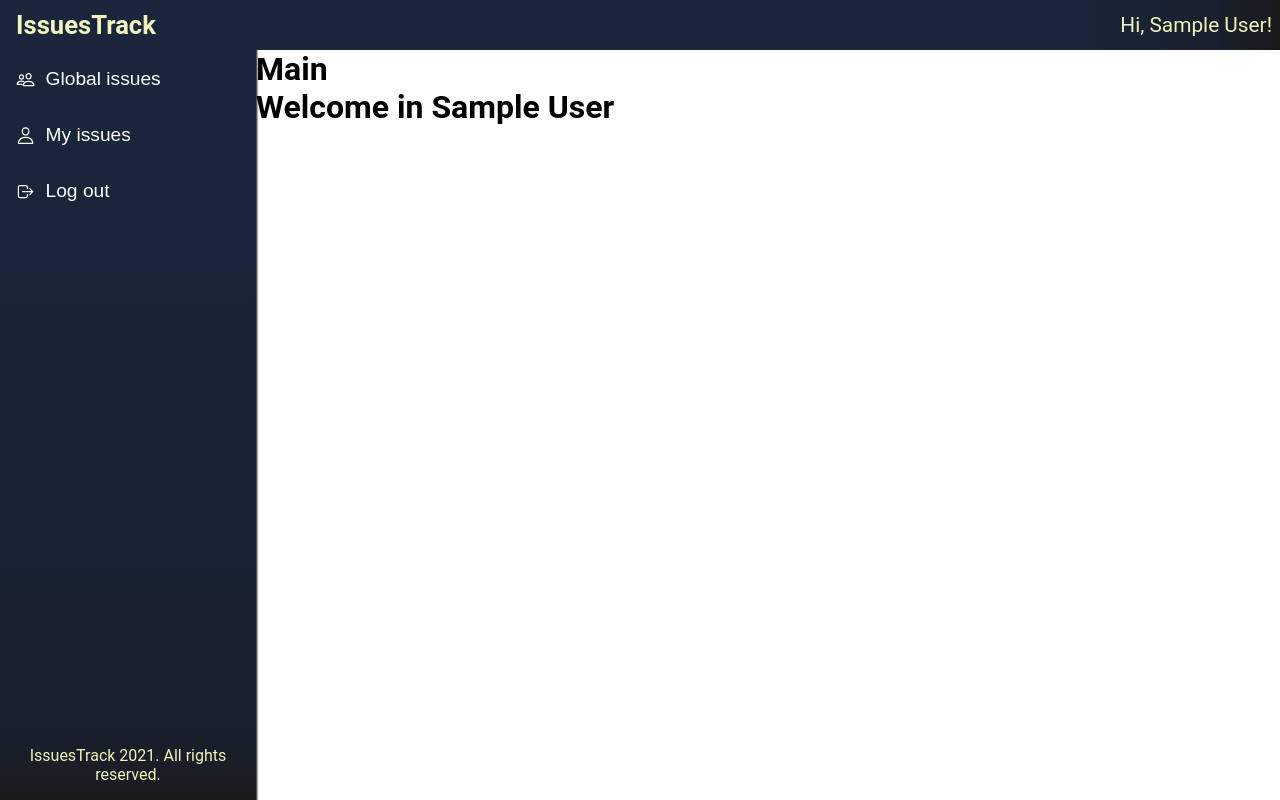
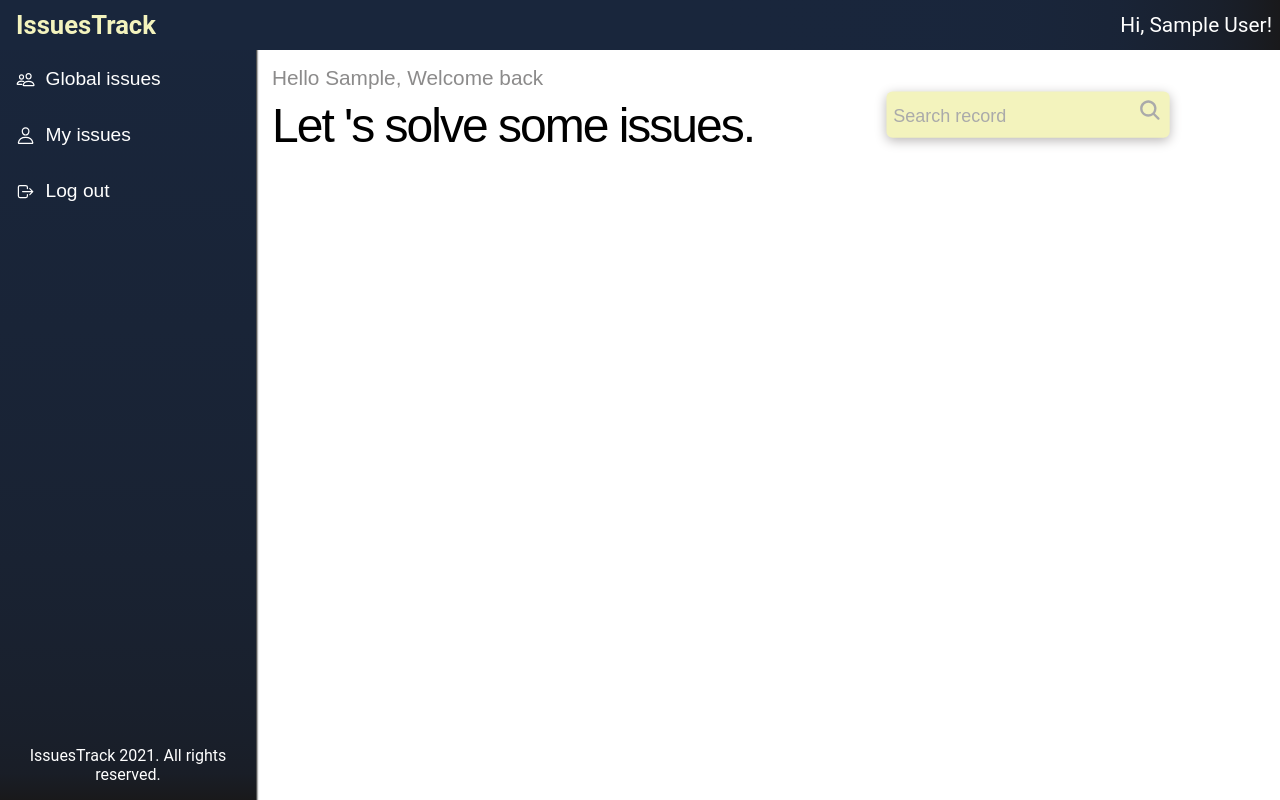
Before and after one commit to wilcolinadev/issuesTrack, a React (Create React App) app: page /dashboard in a window 1280 px wide. Built offline with nearby package versions, Linux system fonts and the light colour scheme; no server answers; sample sign-in values are in the browser's storage.

Commit message:
First two elements created on Main, Welcome message and Input

```diff
--- a/src/Components/Dashboard/DashboardNav/NavStyles.ts
+++ b/src/Components/Dashboard/DashboardNav/NavStyles.ts
@@ -16,7 +16,7 @@ export const Nav = styled.nav`
     line-height: 50px;
     margin-left: 1rem;
     margin-right: 0.5rem;
-    color: #f3f3bd;
+
   }
 
   @media only screen and (min-width: 700px) {
@@ -26,10 +26,12 @@ export const Nav = styled.nav`
 export const NavigationElement = styled.p`
   font-size: 1.6rem;
   font-weight: bold;
+  color: #f3f3bd;
 `;
 export const UserName = styled.p`
   display: none;
   font-size: 1.3rem;
+  color: #fff;
   @media only screen and (min-width: 700px) {
 
     display: block;
--- /dev/null
+++ b/src/Components/Dashboard/Main/InputSearch/InputSearch.tsx
@@ -0,0 +1,21 @@
+import React from "react";
+import {FormBox} from "./InputSearchStyles";
+import {IoSearch} from 'react-icons/io5'
+const InputSearch:React.FC =()=>{
+    return(
+        <FormBox>
+                <form method="get" action="">
+                    <div className="tb">
+                        <div className="td"><input type="text" placeholder="Search record" required /></div>
+                        <div className="td" id="s-cover">
+                            <button type="submit">
+                                <IoSearch/>
+                            </button>
+                        </div>
+                    </div>
+                </form>
+        </FormBox>
+    )
+}
+
+export default InputSearch;
--- /dev/null
+++ b/src/Components/Dashboard/Main/InputSearch/InputSearchStyles.ts
@@ -0,0 +1,51 @@
+import styled from "styled-components";
+
+export const FormBox = styled.div`
+  .tb {
+    display: table;
+    width: 100%;
+
+  }
+
+  .td {
+    display: table-cell;
+  }
+
+  input,
+  button {
+    color: #aaaaaa;
+    padding: 0;
+    margin: 0;
+    border: 0;
+    background-color: transparent;
+  }
+
+  form {
+    height: auto;
+    width: 450px;
+    padding: 0.7rem;
+    background-color: #f3f3bd;
+    border-radius: 10px;
+    box-shadow: 0 5px 20px #b9b6b6, 0 0 0 10px #ffffffeb;
+    transform: scale(0.6);
+  }
+
+  input[type="text"] {
+    width: 100%;
+    height: 50px;
+    font-size: 30px;
+  }
+
+  input[type="text"]::placeholder {
+    color: #aaaaaa;
+    font-size: 30px;
+  }
+
+  button {
+    position: relative;
+    display: block;
+    height: auto;
+    cursor: pointer;
+    font-size: 2.5rem;
+  }
+`;
--- a/src/Components/Dashboard/Main/Main.tsx
+++ b/src/Components/Dashboard/Main/Main.tsx
@@ -1,18 +1,21 @@
 import React from "react";
-import {Box} from './MainStyles';
+import { Box, InnerBox } from "./MainStyles";
+import WelcomeMessage from "./WelcomeMessage/WelcomeMessage";
+import InputSearch from "./InputSearch/InputSearch";
 
 interface MainProps {
-    username:string
+  username: string;
 }
 
-const Main: React.FC <MainProps>= (props) => {
-    return (
-        <Box>
-            <h1>Main</h1>
-            <h1> Welcome in {props.username}</h1>
-
-        </Box>
-    );
+const Main: React.FC<MainProps> = (props) => {
+  return (
+    <Box>
+      <InnerBox>
+        <WelcomeMessage username={props.username} />
+        <InputSearch />
+      </InnerBox>
+    </Box>
+  );
 };
 
 export default Main;
--- a/src/Components/Dashboard/Main/MainStyles.ts
+++ b/src/Components/Dashboard/Main/MainStyles.ts
@@ -7,3 +7,14 @@ export const Box = styled.div`
   padding-top: 50px;
 
 `;
+
+export const InnerBox = styled.div`
+  display: flex;
+  flex-flow: column nowrap;
+  @media only screen and (min-width: 700px) {
+    flex-flow: row nowrap;
+    justify-content: space-between;
+    padding: 1rem;
+    align-items: flex-end;
+  }
+`
--- /dev/null
+++ b/src/Components/Dashboard/Main/WelcomeMessage/WelcomeMessage.tsx
@@ -0,0 +1,19 @@
+import React from "react";
+import {Box} from './WelcomeMessageStyles'
+interface MainProps {
+    username:string
+}
+const sliceName=(name)=>{
+    const slicedName = name.split(" ");
+    return slicedName[0];
+}
+const WelcomeMessage: React.FC <MainProps>= (props) => {
+  return (
+    <Box>
+      <p> Hello {sliceName(props.username)}, Welcome back</p>
+      <h1>Let 's solve some issues.</h1>
+    </Box>
+  );
+};
+
+export default WelcomeMessage;
--- /dev/null
+++ b/src/Components/Dashboard/Main/WelcomeMessage/WelcomeMessageStyles.ts
@@ -0,0 +1,22 @@
+import styled from "styled-components";
+
+export const Box = styled.div`
+  font-family: "Quicksand", sans-serif;
+
+  h1 {
+    color: #000000;
+    font-size: 3rem;
+    font-weight: 400;
+    letter-spacing: -2px;
+
+  }
+
+  p {
+
+    color: #8c8b8b;
+    font-size: 1.3rem;
+    font-weight: lighter;
+    margin-bottom: .5rem;
+
+  }
+`;
--- a/src/Components/Dashboard/Sidebar/SidebarStyles.ts
+++ b/src/Components/Dashboard/Sidebar/SidebarStyles.ts
@@ -51,7 +51,7 @@ export const FooterBox = styled.div`
   text-align: center;
 
   p {
-    color: #f3f3bd;
+    color: #fff;
     padding-bottom: 1rem;
     font-size: .7rem;
   }
--- a/src/Components/Home/Navigation/Hamburger/HamburgerStyles.tsx
+++ b/src/Components/Home/Navigation/Hamburger/HamburgerStyles.tsx
@@ -27,7 +27,6 @@ export const Burger = styled.button`
   }
 
   div {
-
     width: 2rem;
     height: 0.2rem;
     background: ${(props: BurgerController) =>
@@ -42,14 +41,16 @@ export const Burger = styled.button`
     transform: ${(props: BurgerController) =>
       props.open ? "rotate(45deg)" : "rotate(0)"};
   }
+
   div:nth-child(2) {
-    margin-top: .4rem;
+    margin-top: 0.4rem;
     opacity: ${(props: BurgerController) => (props.open ? "0" : "1")};
     transform: ${(props: BurgerController) =>
       props.open ? "translateX(20px)" : "translateX(0)"};
   }
+
   div:nth-child(3) {
-    margin-top: .4rem;
+    margin-top: 0.4rem;
     transform: ${(props: BurgerController) =>
       props.open ? "rotate(-45deg)" : "rotate(0)"};
   }
```
